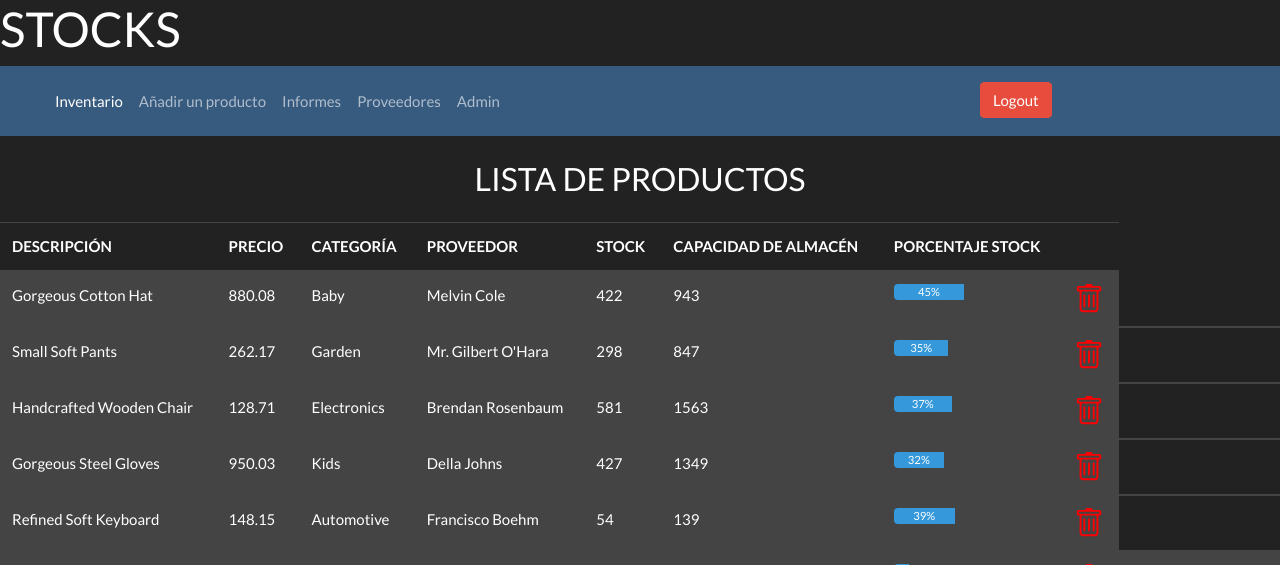
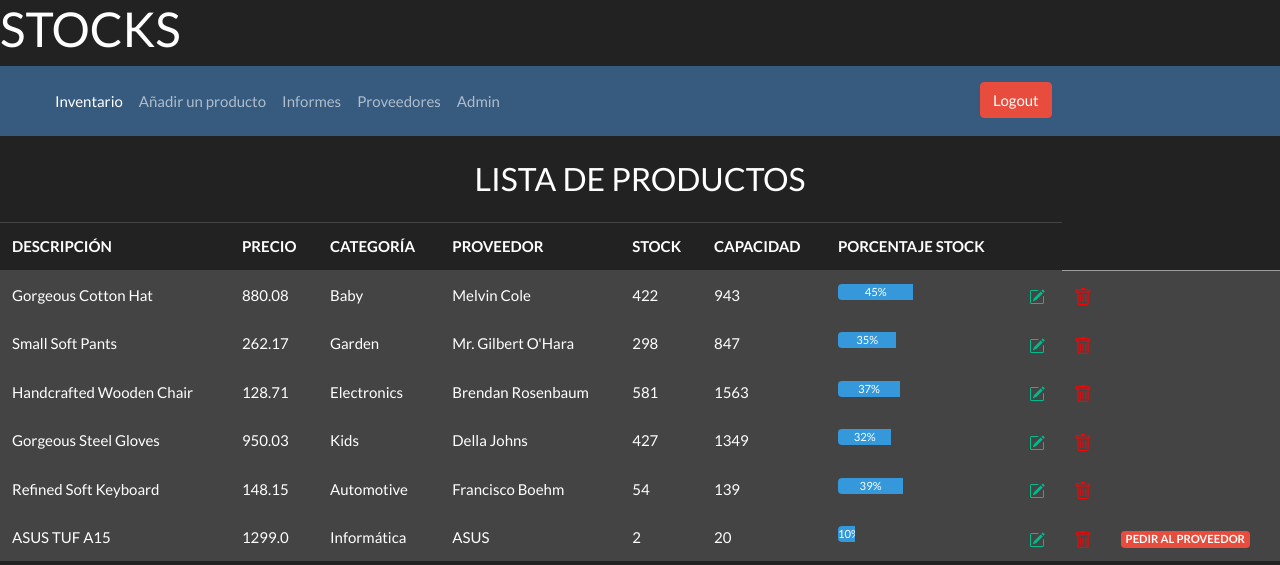
Before and after one commit to isaiherrera/Proyecto-Stocks, a Flask app: page /inventario in a window 1280 px wide. Shown: the top 565 px of the page. Run offline with Flask 2, Linux system fonts and the light colour scheme; a user stored in the database is signed in; data comes from the database, SQL or seed files in the repository; both versions use the stored data as it was after the commit; some libraries are stand-ins or nearby versions.

Commit message:
cambios en la interfaz

```diff
--- a/stocks.py
+++ b/stocks.py
@@ -2,7 +2,7 @@ from flask import Blueprint, redirect, render_template, request, url_for, sessio
 from templates.auth import login_required
 import db
 from models import Producto, Proveedor
-
+from db import get_db
 
 bp = Blueprint('stocks', __name__)
 
@@ -42,6 +42,26 @@ def crear():
     return redirect(url_for('stocks.inventario'))
 
 
+@bp.route('/editar-producto/<id>')
+def editar(id):
+    producto = get_db().execute('SELECT * FROM producto WHERE id = ?', (id,)).fetchone()
+    print(producto)
+    return render_template('stocks/editProduct.html', producto=producto)
+
+
+@bp.route('/editProduct/<id>', methods=['POST'])
+def edit(id):
+    producto = Producto(descripcion=request.form['new_descripcion'],
+                        stock=request.form['new_stock'],
+                        capacidad=request.form['new_capacidad'],
+                        precio=request.form['new_precio'],
+                        categoria=request.form['new_categoria'],
+                        proveedor=request.form['new_proveedor'])
+    db.session.update(producto)
+    db.session.commit()
+    return redirect(url_for('stocks.inventario'))
+
+
 @bp.route('/eliminar-producto/<id>')
 def eliminar(id):
     db.session.query(Producto).filter_by(id=int(id)).delete()
--- a/templates/stocks/inventario.html
+++ b/templates/stocks/inventario.html
@@ -11,6 +11,7 @@
         right: 0;
         width: 300px;
     }
+
 
 
 
@@ -66,7 +67,7 @@
             <th scope="col">PROVEEDOR</th>
             <th scope="col">STOCK</th>
             {% if session.get('id_usuario') == 1 %}
-            <th scope="col">CAPACIDAD DE ALMACÉN</th>
+            <th scope="col">CAPACIDAD</th>
             <th scope="col">PORCENTAJE STOCK</th>
             <th scope="col"></th>
             {% endif %}
@@ -101,18 +102,29 @@
 
             {% endif %}
             {% if session.get('id_usuario') == 1 %}
+            <td><a href='/editar-producto/{{producto.id}}' style="text-decoration:none">
+                <svg xmlns="http://www.w3.org/2000/svg" width="16" height="16" fill="currentColor"
+                     class="bi bi-pencil-square" viewBox="0 0 16 16">
+                    <path d="M15.502 1.94a.5.5 0 0 1 0 .706L14.459 3.69l-2-2L13.502.646a.5.5 0 0 1 .707 0l1.293 1.293zm-1.75 2.456-2-2L4.939 9.21a.5.5 0 0 0-.121.196l-.805 2.414a.25.25 0 0 0 .316.316l2.414-.805a.5.5 0 0 0 .196-.12l6.813-6.814z"/>
+                    <path fill-rule="evenodd"
+                          d="M1 13.5A1.5 1.5 0 0 0 2.5 15h11a1.5 1.5 0 0 0 1.5-1.5v-6a.5.5 0 0 0-1 0v6a.5.5 0 0 1-.5.5h-11a.5.5 0 0 1-.5-.5v-11a.5.5 0 0 1 .5-.5H9a.5.5 0 0 0 0-1H2.5A1.5 1.5 0 0 0 1 2.5v11z"/>
+                </svg>
+            </td>
             <td><a href="/eliminar-producto/{{producto.id}}" style="text-decoration:none">
-                <svg xmlns="http://www.w3.org/2000/svg" width="2em" height="2em" fill="red" class="bi bi-trash"
+                <svg xmlns="http://www.w3.org/2000/svg" width="18" height="18" fill="red" class="bi bi-trash"
                      viewBox="0 0 16 16">
                     <path d="M5.5 5.5A.5.5 0 0 1 6 6v6a.5.5 0 0 1-1 0V6a.5.5 0 0 1 .5-.5zm2.5 0a.5.5 0 0 1 .5.5v6a.5.5 0 0 1-1 0V6a.5.5 0 0 1 .5-.5zm3 .5a.5.5 0 0 0-1 0v6a.5.5 0 0 0 1 0V6z"/>
                     <path fill-rule="evenodd"
                           d="M14.5 3a1 1 0 0 1-1 1H13v9a2 2 0 0 1-2 2H5a2 2 0 0 1-2-2V4h-.5a1 1 0 0 1-1-1V2a1 1 0 0 1 1-1H6a1 1 0 0 1 1-1h2a1 1 0 0 1 1 1h3.5a1 1 0 0 1 1 1v1zM4.118 4 4 4.059V13a1 1 0 0 0 1 1h6a1 1 0 0 0 1-1V4.059L11.882 4H4.118zM2.5 3V2h11v1h-11z"/>
                 </svg>
             </a></td>
-            {% if (producto.stock/producto.capacidad)*100 <= 10 %}
-            <td><span class="badge bg-danger">PEDIR AL PROVEEDOR</span>
+
+            <td>
+                {% if (producto.stock/producto.capacidad)*100 <= 10 %}
+                <span class="badge bg-danger">PEDIR AL PROVEEDOR</span>
+                {% endif %}
             </td>
-            {% endif %}
+
             {% endif %}
 
         </tr>
```
Also changed, not shown: templates/stocks/addProduct.html (+4 -4 lines), instance/almacen.db.
